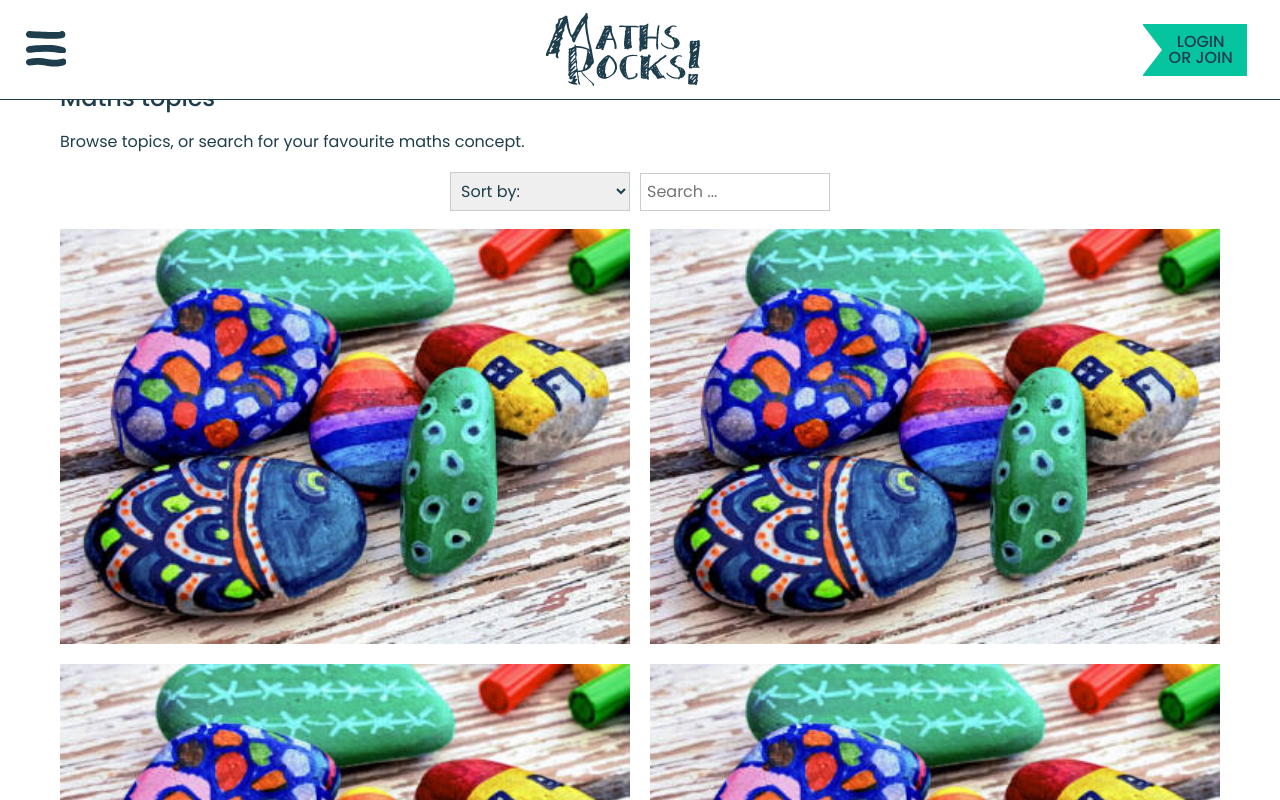
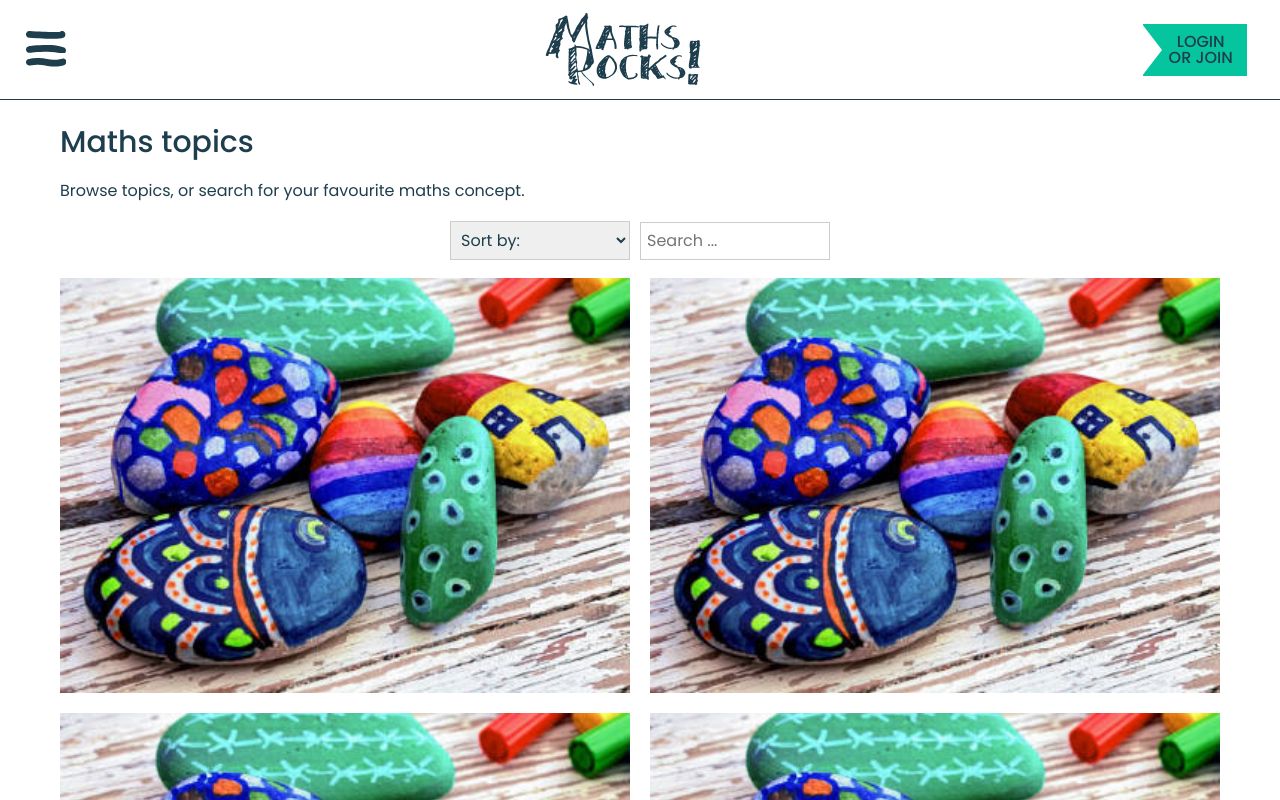
Before and after one commit to uoa-compsci399-s1-2024/capstone-project-2024-s1-team-11, a React (Vite) app in the folder client/: page /rocks in a window 1280 px wide. Shown: the top 800 px of the page. Built offline with nearby package versions, Linux system fonts and the light colour scheme.

Commit message:
Completed basic tablet styles

```diff
--- a/client/src/index.css
+++ b/client/src/index.css
@@ -50,12 +50,12 @@ h1, h2, h3, h4, h5, h6 {
 }
 
 h1 {
-    font-size: 24px;
+    font-size: 1.5rem;
     padding-bottom: 14px;
 }
 
 h2 {
-  font-size: 20px;
+  font-size: 1.25rem;
   padding-bottom: 8px;
 }
 
@@ -353,12 +353,21 @@ label {
 }
 
 @media only screen and (min-width: 768px) {
+  h1 {
+    font-size: 1.875rem;
+  }
+  main {
+    padding-top: 100px;
+  }
   .main-logo-container {
     width: 70%;
   }
   .side-padding {
     padding: 0 60px;
   }
+  .top-padding {
+    padding-top: 20px;
+}
   .floating-btn1, .floating-btn2, .floating-btn3 {
     width: 100px;
     height: 100px;
@@ -382,7 +391,7 @@ label {
     padding-top: 40px;
   }
   .section3 h2 {
-    font-size: 26px;
+    font-size: 1.625rem;
   }
 }
 
```
